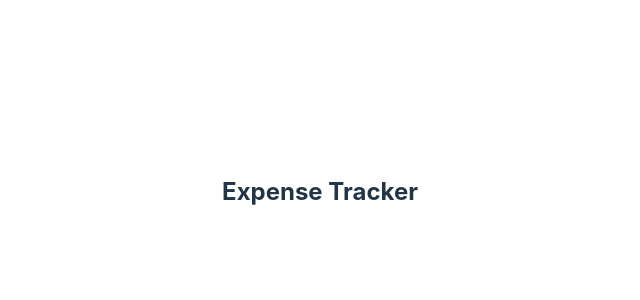
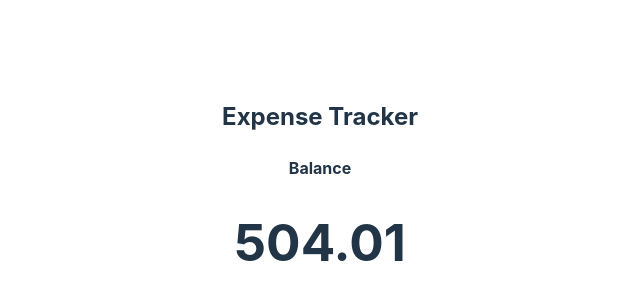
Before and after one commit to advancedwebcitp4316/expense-tracker, a Vue app: page / in a window 1280 px wide. Shown: the part 208-508 px from the top of the page, without its empty margins (320-960 px from the left). Built offline with nearby package versions, Linux system fonts and the light colour scheme.

Commit message:
Balance is working

```diff
--- a/src/App.vue
+++ b/src/App.vue
@@ -1,8 +1,28 @@
 <script setup>
+  import {ref, computed} from 'vue'
   import Header from './components/Header.vue'
+  import Balance from './components/Balance.vue'
+
+  //const transactions = ref([])
+  const transactions = ref([
+    {id: 1, text: 'Flowers', amount: -19.99},
+    {id: 2, text: 'Salary', amount: 299.99},
+    {id: 3, text: 'Book', amount: -25.99},
+    {id: 4, text: 'Camera', amount: 250},
+  ])
+
+  //get total
+  const total = computed(() => {
+    return transactions.value.reduce( (acc, transaction) => {
+      return acc + transaction.amount
+    }, 0)
+  })
+
 </script>
 
 <template>
   <Header />
-
+  <div class="container">
+    <Balance :total="total"/>
+  </div>
 </template>
--- a/src/components/Balance.vue
+++ b/src/components/Balance.vue
@@ -0,0 +1,18 @@
+<template>
+    <h4>Balance</h4>
+    <h1 id="balance">{{ total }}</h1>
+</template>
+
+<script setup>
+
+import { defineProps } from 'vue';
+
+
+const props = defineProps({
+    total: {
+        type: Number,
+        require: true,
+    }
+})
+
+</script>
```
